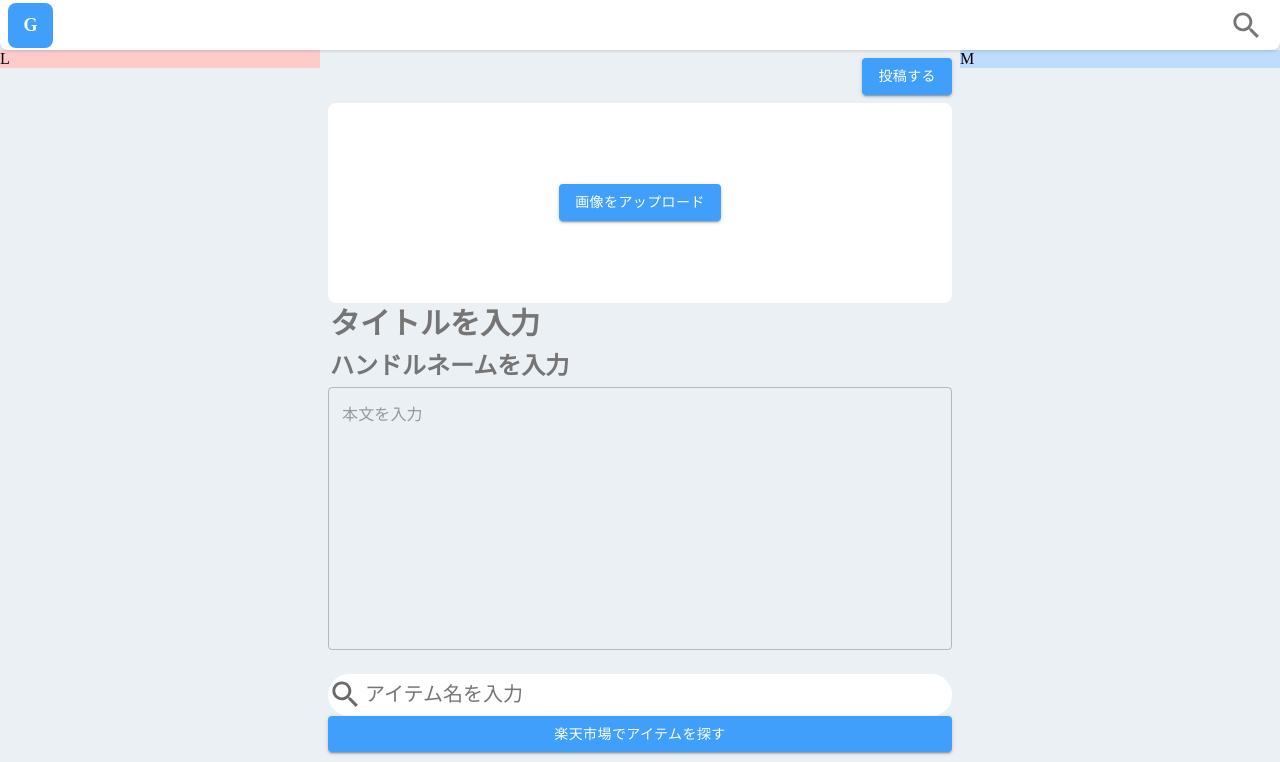
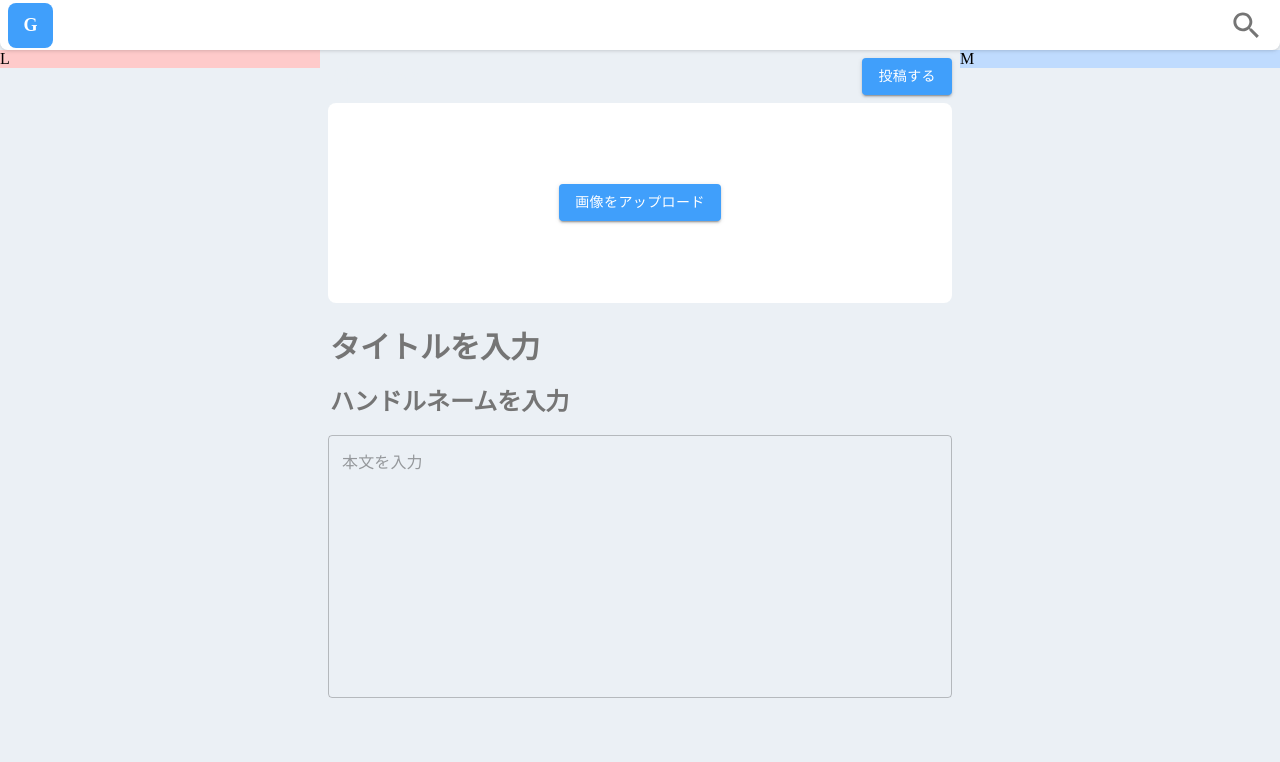
Before and after one commit to hito-kotaro/hypnos-front, a Next.js app: page /post in a window 1280 px wide. Shown: the top 762 px of the page. Built offline with nearby package versions, Linux system fonts and the light colour scheme; grey boxes are pictures that could not be loaded.

Commit message:
新規投稿画面作成
- WIP:PC用投稿画面
- DONE:スマホ用投稿画面

```diff
--- a/src/app/post/page.tsx
+++ b/src/app/post/page.tsx
@@ -43,22 +43,22 @@ export default function Home() {
           </Box>
 
           {/*文字入力*/}
-          <Box>
-            <Box>
+          <Box className="mt-6">
+            <Box className="mt-3">
               <FlexTextField
                 size="large"
                 placeholder="タイトルを入力"
                 inputHooks={titleInputHooks}
               />
             </Box>
-            <Box>
+            <Box className="mt-3">
               <FlexTextField
                 size="medium"
                 placeholder="ハンドルネームを入力"
                 inputHooks={handleNameInputHooks}
               />
             </Box>
-            <Box>
+            <Box className="mt-3">
               <TextField
                 variant="outlined"
                 multiline
@@ -70,11 +70,37 @@ export default function Home() {
               />
             </Box>
           </Box>
+
+          {/*画面サイズによって消えるエリア*/}
+          <Box sx={{ display: { xs: "block", lg: "none" } }}>
+            {/*選択済みアイテム表示*/}
+            <Box className="mt-6 w-full flex overflow-x-scroll">
+              {rakutenItemsMock.map((r: RakutenItemBase, i: number) => {
+                const item = r.Item;
+                return (
+                  <Box key={i} className="flex justify-center flex-col m-3">
+                    <ItemCard
+                      imageUrl={item.mediumImageUrls[0].imageUrl}
+                      name={item.itemName}
+                      price={item.itemPrice}
+                    />
+                    <Button
+                      variant="contained"
+                      color="secondary"
+                      className="mt-1"
+                      onClick={() => console.log(`remove ${item.itemName}`)}
+                    >
+                      選択解除
+                    </Button>
+                  </Box>
+                );
+              })}
+            </Box>
             {/*アイテム検索*/}
-          <Box className='mt-6'>
-						<Box className='flex flex-col justify-center'>
+            <Box className="mt-6">
               <SearchField inputHooks={searchInputHooks} />
-            <Button variant="contained" color="secondary" className='mt-3'>
+              <Box className="flex justify-center">
+                <Button variant="contained" color="secondary" className="mt-3">
                   楽天市場でアイテムを探す
                 </Button>
               </Box>
@@ -95,6 +121,7 @@ export default function Home() {
               })}
             </Box>
           </Box>
+        </Box>
         <Box className="bg-blue-200">M</Box>
       </MultiTemplate>
     </>
--- a/src/templates/MultiTemplate.tsx
+++ b/src/templates/MultiTemplate.tsx
@@ -11,13 +11,13 @@ export const MultiTemplate: FC<Props> = (props) => {
 
   return (
     <Grid container>
-      <Grid item md={3} sx={{ display: { xs: "none", md: "block" } }}>
+      <Grid item lg={3} sx={{ display: { xs: "none", lg: "block" } }}>
         <Box>{childrenArray[0]}</Box>
       </Grid>
-      <Grid item xs={12} md={6}>
+      <Grid item xs={12} lg={6}>
         <Box>{childrenArray[1]}</Box>
       </Grid>
-      <Grid item md={3} sx={{ display: { xs: "none", md: "block" } }}>
+      <Grid item lg={3} sx={{ display: { xs: "none", lg: "block" } }}>
         <Box>{childrenArray[2]}</Box>
       </Grid>
     </Grid>
--- a/src/ui/globals.css
+++ b/src/ui/globals.css
@@ -1,3 +1,20 @@
 @tailwind base;
 @tailwind components;
 @tailwind utilities;
+
+
+/* 標準のスクロールバー */
+::-webkit-scrollbar {
+  width: 5px; /* スクロールバーの太さ */
+  height: 5px; /* スクロールバーの太さ */
+}
+
+::-webkit-scrollbar-thumb {
+  background-color: #409FFB; /* スクロールバーの色 */
+	border-radius: 100px;
+}
+
+/* グリップ部分（ドラッグできる部分） */
+::-webkit-scrollbar-thumb:hover {
+  background-color: #555; /* ホバー時の色 */
+}
```
Lines whose indentation alone changed are shown as unchanged.
